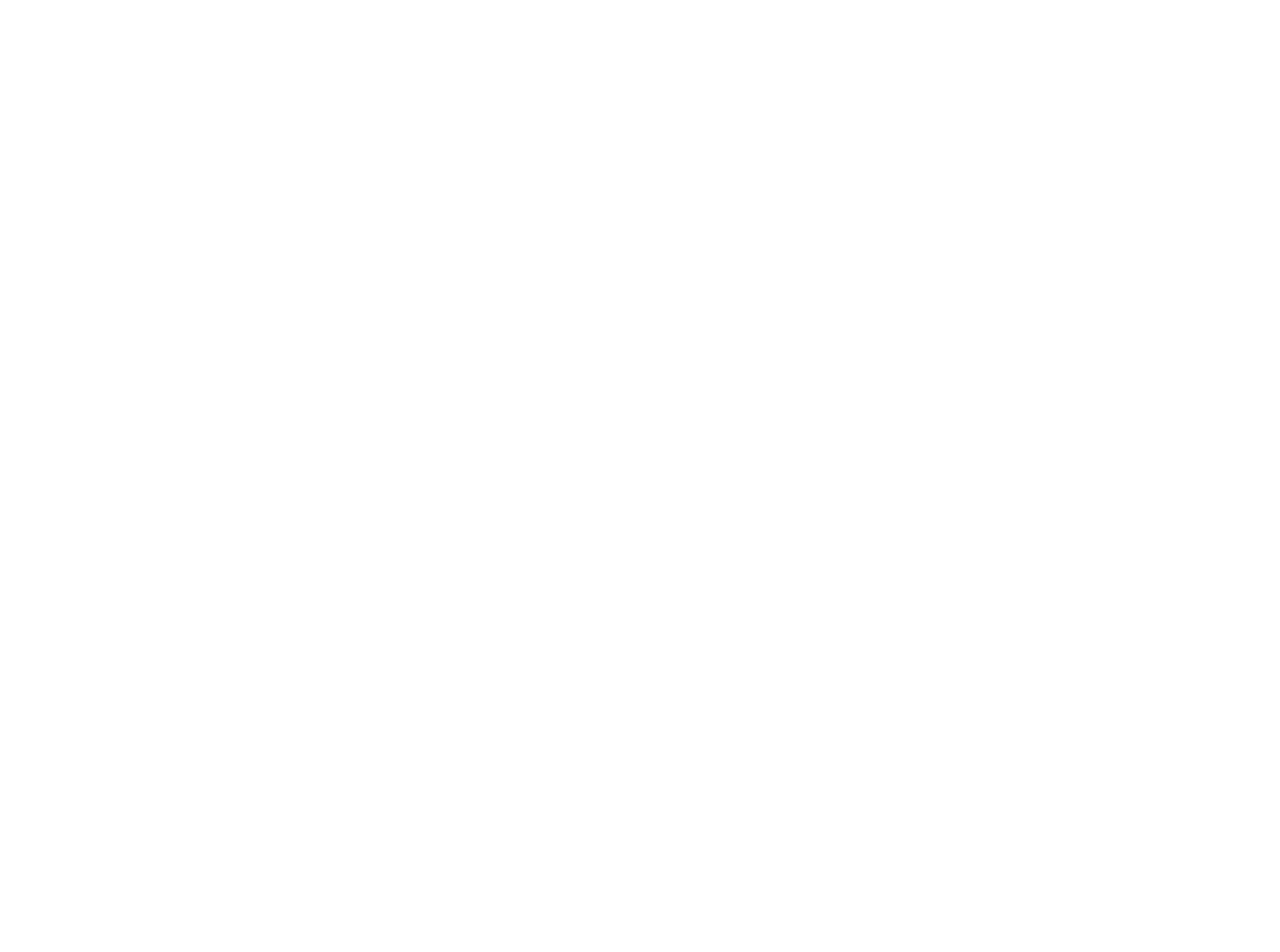
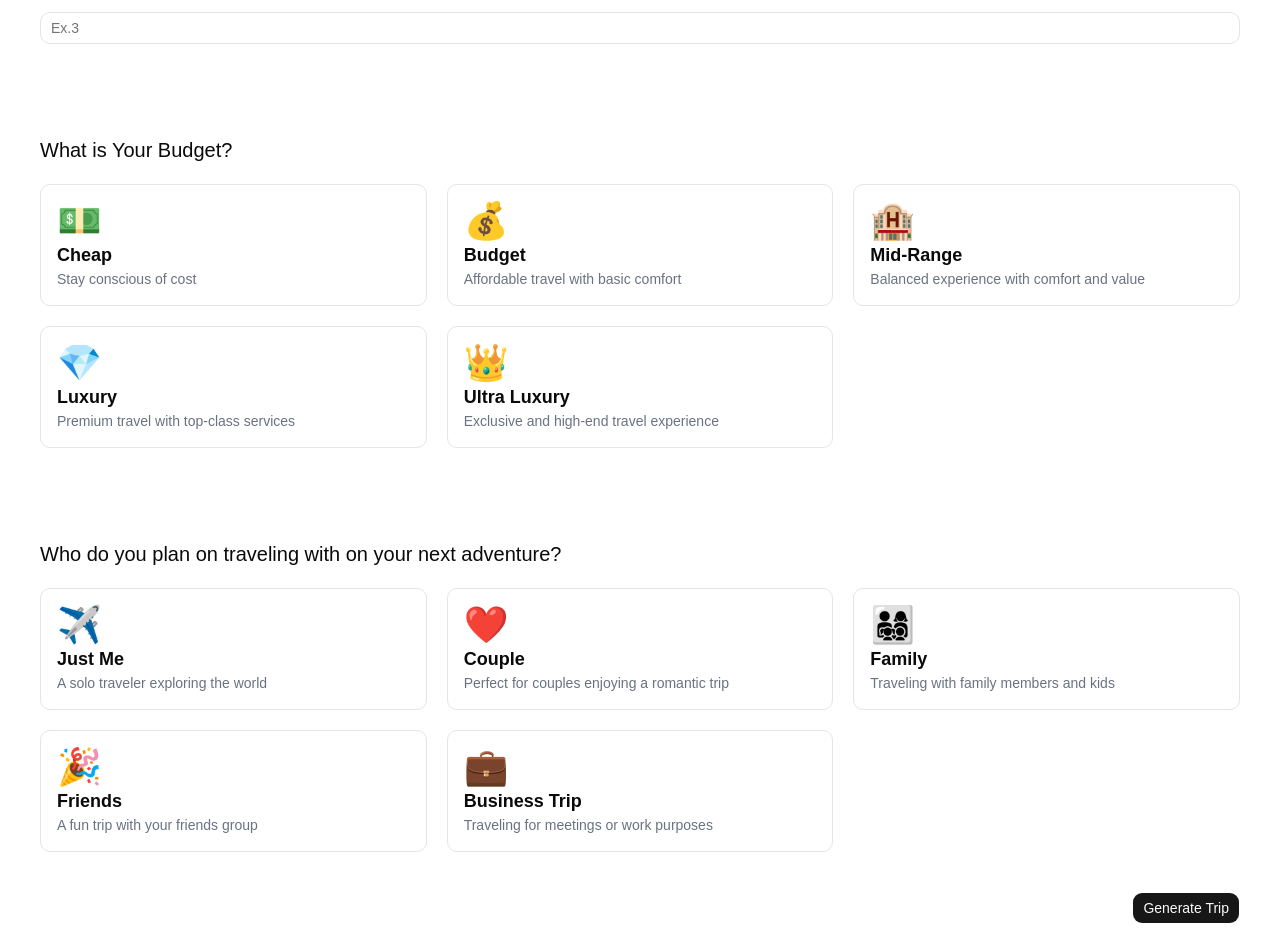
Before and after one commit to binyul1/AI-trip-planner, a React (Vite) app: page /create-trip in a window 1280 px wide. Shown: the part 480-1432 px from the top of the page. Before the commit the page ends 800 px from the top, so only its background shows below. Built offline with nearby package versions, Linux system fonts and the light colour scheme; no server answers.

Commit message:
complete Trip form

```diff
--- a/package.json
+++ b/package.json
@@ -16,8 +16,9 @@
     "clsx": "^2.1.1",
     "lucide-react": "^1.7.0",
     "radix-ui": "^1.4.3",
-    "react": "^19.2.4",
-    "react-dom": "^19.2.4",
+    "react": "^18.3.1",
+    "react-dom": "^18.3.1",
+    "react-google-places-autocomplete": "^4.1.0",
     "react-router-dom": "^7.13.2",
     "shadcn": "^4.1.0",
     "tailwind-merge": "^3.5.0",
--- a/src/components/create-trip/index.jsx
+++ b/src/components/create-trip/index.jsx
@@ -1,9 +1,79 @@
-import React from 'react'
+import React from "react";
+import GooglePlacesAutocomplete from "react-google-places-autocomplete";
+import { useState } from "react";
+import { Input } from "@/components/ui/input";
+import { SelectBudgetOptions, SelectTravelesList } from "../../constants/options";
+import { Button } from "../ui/button";
 
 function CreateTrip() {
+  const [place, setPlace] = useState();
   return (
-    <div>CreateTrip</div>
-  )
+    <div className="sm:px-10 md:px-32 lg:px-56 xl:px-10 px-5 mt-10">
+      <h2 className="font-bold text-3xl">
+        Tell us your travel preferences 🏕️🌴
+      </h2>
+      <p className="mt-3 text-gray-500 text-xl">
+        Just provide some basic information, and our trip planner will generate
+        a customized itinerary based on your preferences. What is destination of
+        choice?
+      </p>
+      <div className="mt-20 flex flex-col gap-20 ">
+        <div>
+          <h2 className="text-xl my-3 font-medium ">
+            What is destination of choice?
+          </h2>
+          <GooglePlacesAutocomplete
+            apiKey={import.meta.env.VITE_GOOGLE_PLACE_API_KEY}
+            selectProps={{
+              place,
+              onChange: (v) => {
+                setPlace(v);
+              },
+            }}
+          />
+        </div>
+        <div>
+          <h2 className="text-xl my-3 font-medium">
+            How many days are you planning your trip?
+          </h2>
+          <Input placeholder={"Ex.3"} type="number" />
+        </div>
+        <div>
+          <h2 className="text-xl my-3 font-medium">What is Your Budget?</h2>
+          <div className="grid grid-cols-3 gap-5 mt-5">
+            {SelectBudgetOptions.map((item, index) => (
+              <div
+                key={index}
+                className="p-4 border cursor-pointer rounded-lg hover:shadow"
+              >
+                <h2 className="text-4xl">{item.icon}</h2>
+                <h2 className="font-bold text-lg">{item.title}</h2>
+                <h2 className="text-sm text-gray-500">{item.desc}</h2>
+              </div>
+            ))}
+          </div>
+        </div>
+        <div>
+          <h2 className="text-xl my-3 font-medium">Who do you plan on traveling with on your next adventure?</h2>
+          <div className="grid grid-cols-3 gap-5 mt-5">
+            {SelectTravelesList.map((item, index) => (
+              <div
+                key={index}
+                className="p-4 border cursor-pointer rounded-lg hover:shadow"
+              >
+                <h2 className="text-4xl">{item.icon}</h2>
+                <h2 className="font-bold text-lg">{item.title}</h2>
+                <h2 className="text-sm text-gray-500">{item.desc}</h2>
+              </div>
+            ))}
+          </div>
+        </div>
+      </div>
+      <div className="my-10 flex justify-end">
+        <Button >Generate Trip</Button>
+      </div>
+    </div>
+  );
 }
 
-export default CreateTrip
+export default CreateTrip;
--- a/src/components/custom/Hero.jsx
+++ b/src/components/custom/Hero.jsx
@@ -1,5 +1,6 @@
 import React from "react";
 import { Button } from "../ui/button";
+import { Link } from "react-router-dom";
 
 function Hero() {
   return (
@@ -8,12 +9,15 @@
         <span className="text-[#f56551]">
           Discover Your Next Adventure with AI:
         </span>
-         Personalized Itineraries at Your Fingertips</h1>
-        <p className="text-xl text-gray-500 text-center">
-          Your personal trip planner and travel curator, creating custom
-          itineraries tailored to your interests and budget.
-        </p>
-      <Button className="p-5"> Get Started, It's Free</Button>
+        Personalized Itineraries at Your Fingertips
+      </h1>
+      <p className="text-xl text-gray-500 text-center">
+        Your personal trip planner and travel curator, creating custom
+        itineraries tailored to your interests and budget.
+      </p>
+      <Link to={'/create-trip'}>
+        <Button className="p-5"> Get Started, It's Free</Button>
+      </Link>
     </div>
   );
 }
--- /dev/null
+++ b/src/components/ui/input.jsx
@@ -0,0 +1,22 @@
+import * as React from "react"
+
+import { cn } from "@/lib/utils"
+
+function Input({
+  className,
+  type,
+  ...props
+}) {
+  return (
+    <input
+      type={type}
+      data-slot="input"
+      className={cn(
+        "h-8 w-full min-w-0 rounded-lg border border-input bg-transparent px-2.5 py-1 text-base transition-colors outline-none file:inline-flex file:h-6 file:border-0 file:bg-transparent file:text-sm file:font-medium file:text-foreground placeholder:text-muted-foreground focus-visible:border-ring focus-visible:ring-3 focus-visible:ring-ring/50 disabled:pointer-events-none disabled:cursor-not-allowed disabled:bg-input/50 disabled:opacity-50 aria-invalid:border-destructive aria-invalid:ring-3 aria-invalid:ring-destructive/20 md:text-sm dark:bg-input/30 dark:disabled:bg-input/80 dark:aria-invalid:border-destructive/50 dark:aria-invalid:ring-destructive/40",
+        className
+      )}
+      {...props} />
+  );
+}
+
+export { Input }
--- /dev/null
+++ b/src/constants/options.jsx
@@ -0,0 +1,71 @@
+export const SelectTravelesList = [
+  {
+    id: 1,
+    title: "Just Me",
+    desc: "A solo traveler exploring the world",
+    icon: "✈️",
+    people: "1 to 2 people",
+  },
+  {
+    id: 2,
+    title: "Couple",
+    desc: "Perfect for couples enjoying a romantic trip",
+    icon: "❤️",
+    people: "2 people",
+  },
+  {
+    id: 3,
+    title: "Family",
+    desc: "Traveling with family members and kids",
+    icon: "👨‍👩‍👧‍👦",
+    people: "3 to 5 people",
+  },
+  {
+    id: 4,
+    title: "Friends",
+    desc: "A fun trip with your friends group",
+    icon: "🎉",
+    people: "3 to 6 people",
+  },
+  {
+    id: 5,
+    title: "Business Trip",
+    desc: "Traveling for meetings or work purposes",
+    icon: "💼",
+    people: "1 to 3 people",
+  },
+];
+export const SelectBudgetOptions = [
+  {
+    id: 1,
+    title: "Cheap",
+    desc: "Stay conscious of cost",
+    icon: "💵",
+  },
+  {
+    id: 2,
+    title: "Budget",
+    desc: "Affordable travel with basic comfort",
+    icon: "💰",
+  },
+  {
+    id: 3,
+    title: "Mid-Range",
+    desc: "Balanced experience with comfort and value",
+    icon: "🏨",
+  },
+  {
+    id: 4,
+    title: "Luxury",
+    desc: "Premium travel with top-class services",
+    icon: "💎",
+  },
+  {
+    id: 5,
+    title: "Ultra Luxury",
+    desc: "Exclusive and high-end travel experience",
+    icon: "👑",
+  },
+];
+
+export const AI_PROMPT='Generate Travel Plan for Location : {location}'
```
Also changed, not shown: 1 other file (tests, documents, lock files or other folders).
